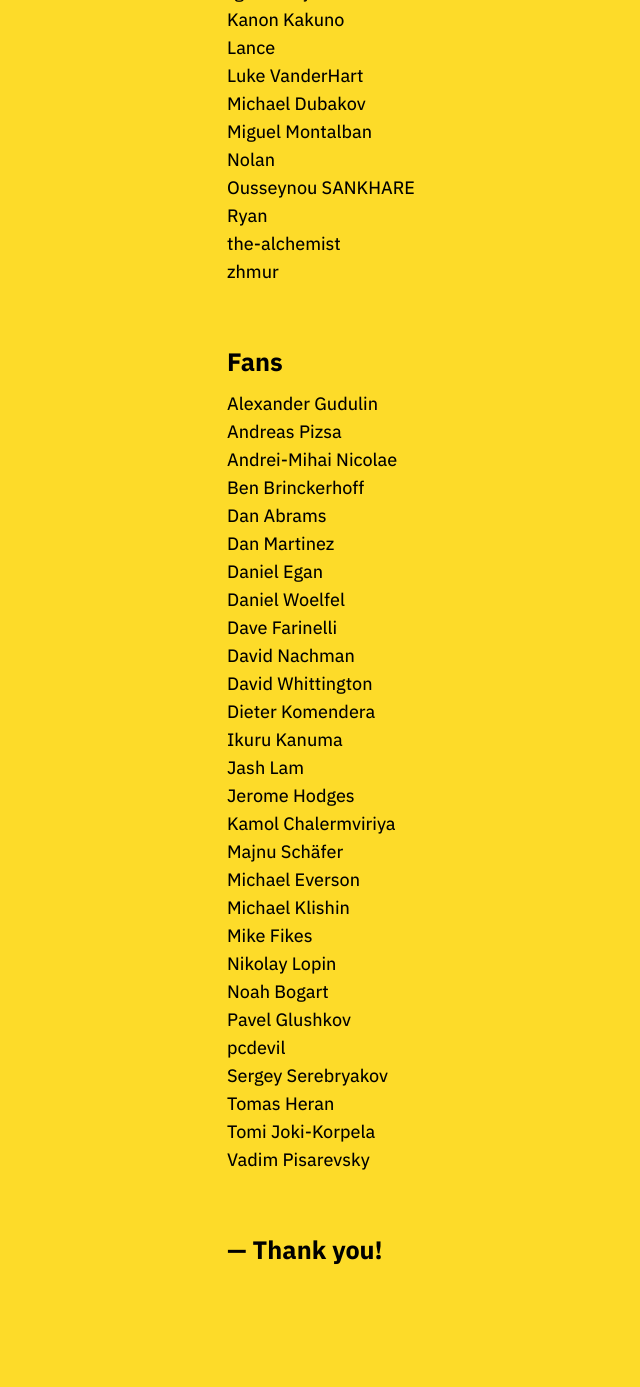
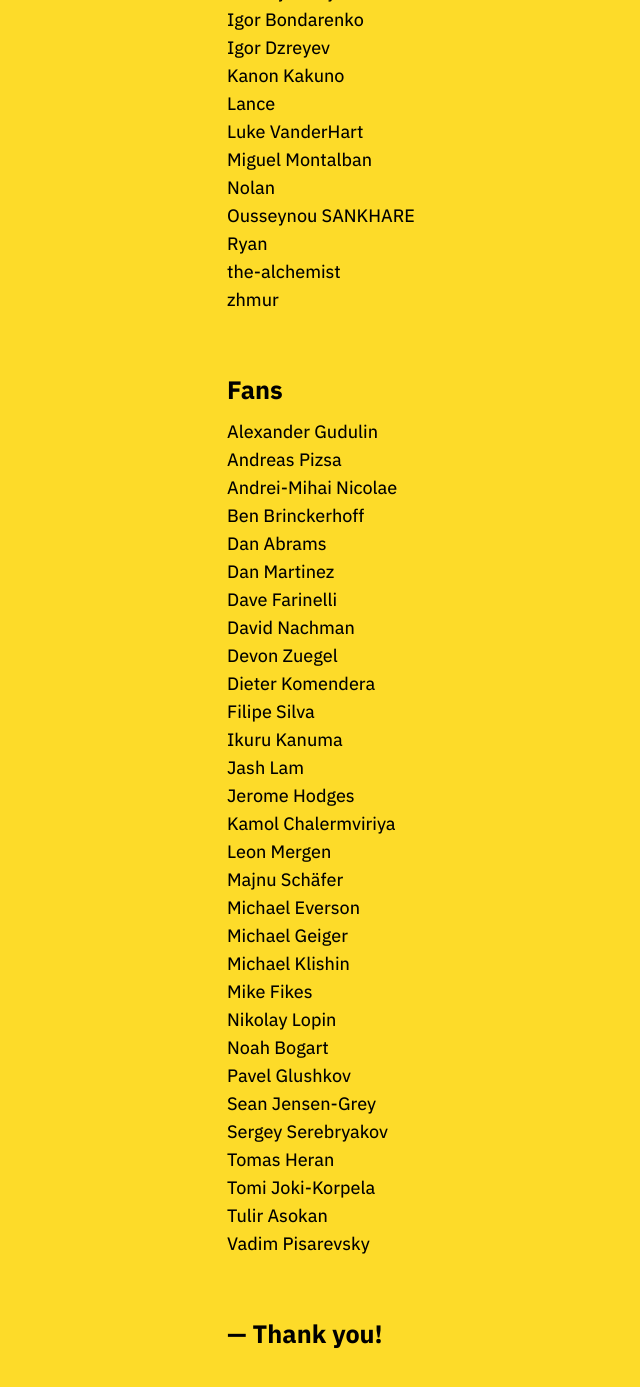
Before and after one commit to tonsky/tonsky.github.io, a Jekyll site: the page built from patrons/index.html, in a window 1280 px wide and 1400 px high, scrolled down 922 px. Shown: the top 1387 px of the window, without its empty margins (115-755 px from the left). Built offline with Jekyll 4.4.1, drawn with Linux system fonts in a browser that asks for light colours; before the commit the page ends 2238 px from its top, so only the background shows below that; some of the changed text lies outside the part shown.

Commit message:
Updated patrons

```diff
--- a/patrons/index.html
+++ b/patrons/index.html
@@ -20,7 +20,7 @@
 
 <h1 class="title">People supporting my work</h1>
 <h2>on <a href="https://patreon.com/tonsky" target="_blank">Patreon</a> and <a href="https://github.com/sponsors/tonsky" target="_blank">Github Sponsors</a></h2>
-<div class="footer">Last updated Sep 13, 2020</div>
+<div class="footer">Last updated October 6, 2020</div>
 
 <h2>Sponsors</h2>
 <li>Dustin Getz</li>
@@ -35,13 +35,14 @@
 <li>Anton Smyk</li>
 <li>Brian Lalonde</li>
 <li>Chris Smothers</li>
+<li>Diane</li>
+<li>Dmitry Grach</li>
 <li>Dmitriy Semyushkin</li>
 <li>Igor Bondarenko</li>
 <li>Igor Dzreyev</li>
 <li>Kanon Kakuno</li>
 <li>Lance</li>
 <li>Luke VanderHart</li>
-<li>Michael Dubakov</li>
 <li>Miguel Montalban</li>
 <li>Nolan</li>
 <li>Ousseynou SANKHARE</li>
@@ -56,27 +57,29 @@
 <li>Ben Brinckerhoff</li>
 <li>Dan Abrams</li>
 <li>Dan Martinez</li>
-<li>Daniel Egan</li>
-<li>Daniel Woelfel</li>
 <li>Dave Farinelli</li>
 <li>David Nachman</li>
-<li>David Whittington</li>
+<li>Devon Zuegel</li>
 <li>Dieter Komendera</li>
+<li>Filipe Silva</li>
 <li>Ikuru Kanuma</li>
 <li>Jash Lam</li>
 <li>Jerome Hodges</li>
 <li>Kamol Chalermviriya</li>
+<li>Leon Mergen</li>
 <li>Majnu Schäfer</li>
 <li>Michael Everson</li>
+<li>Michael Geiger</li>
 <li>Michael Klishin</li>
 <li>Mike Fikes</li>
 <li>Nikolay Lopin</li>
 <li>Noah Bogart</li>
 <li>Pavel Glushkov</li>
-<li>pcdevil</li>
+<li>Sean Jensen-Grey</li>
 <li>Sergey Serebryakov</li>
 <li>Tomas Heran</li>
 <li>Tomi Joki-Korpela</li>
+<li>Tulir Asokan</li>
 <li>Vadim Pisarevsky</li>
 
 <h2>— Thank you!</h2>
```
